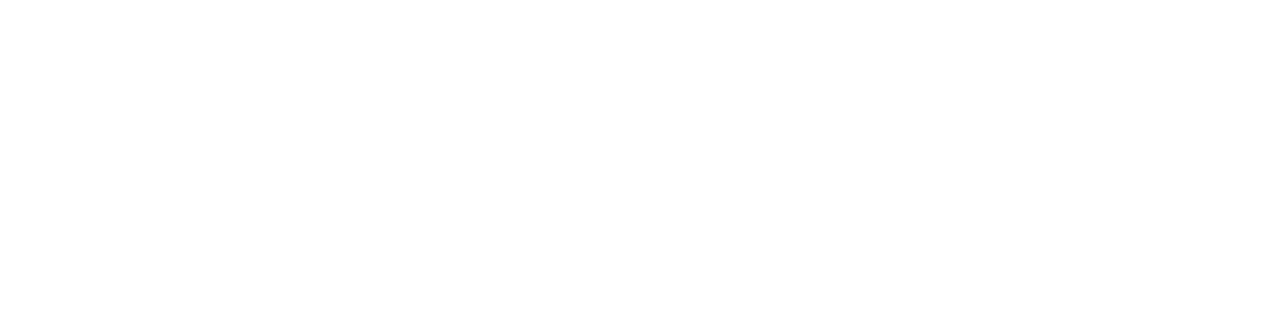
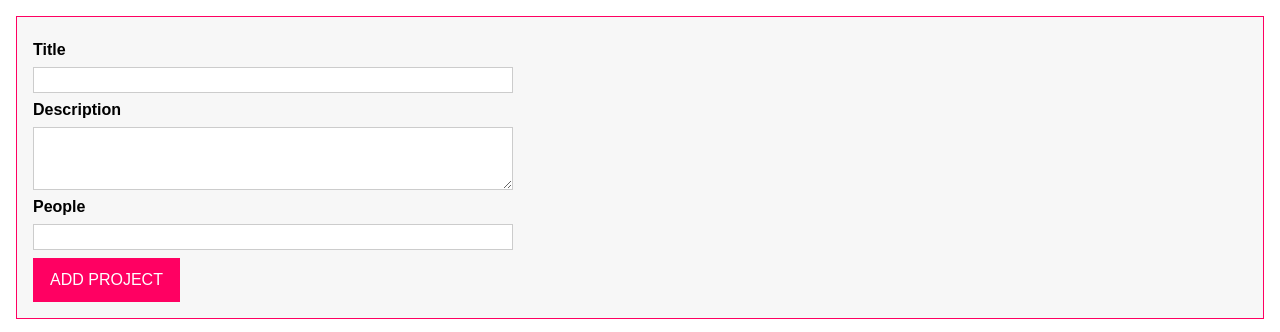
Before and after one commit to Brainybrian316/drag-and-drop, a website built with webpack: page index.html in a window 1280 px wide. Shown: the top 332 px of the page. Built offline with Linux system fonts and the light colour scheme.

Commit message:
webpack server set up

```diff
--- a/index.html
+++ b/index.html
@@ -42,6 +42,6 @@
 			</section>
 		</template>
 		<div id="app"></div>
-		<script type="module" src="dist/app.js"></script>
+		<script type="module" src="dist/bundle.js"></script>
 	</body>
 </html>
--- a/package.json
+++ b/package.json
@@ -5,7 +5,7 @@
 	"main": "app.js",
 	"scripts": {
 		"test": "echo \"Error: no test specified\" && exit 1",
-		"start": "lite-server",
+		"start": "webpack-dev-server",
 		"build": "webpack"
 	},
 	"keywords": [
```
Also changed, not shown: dist/bundle.js (added).
